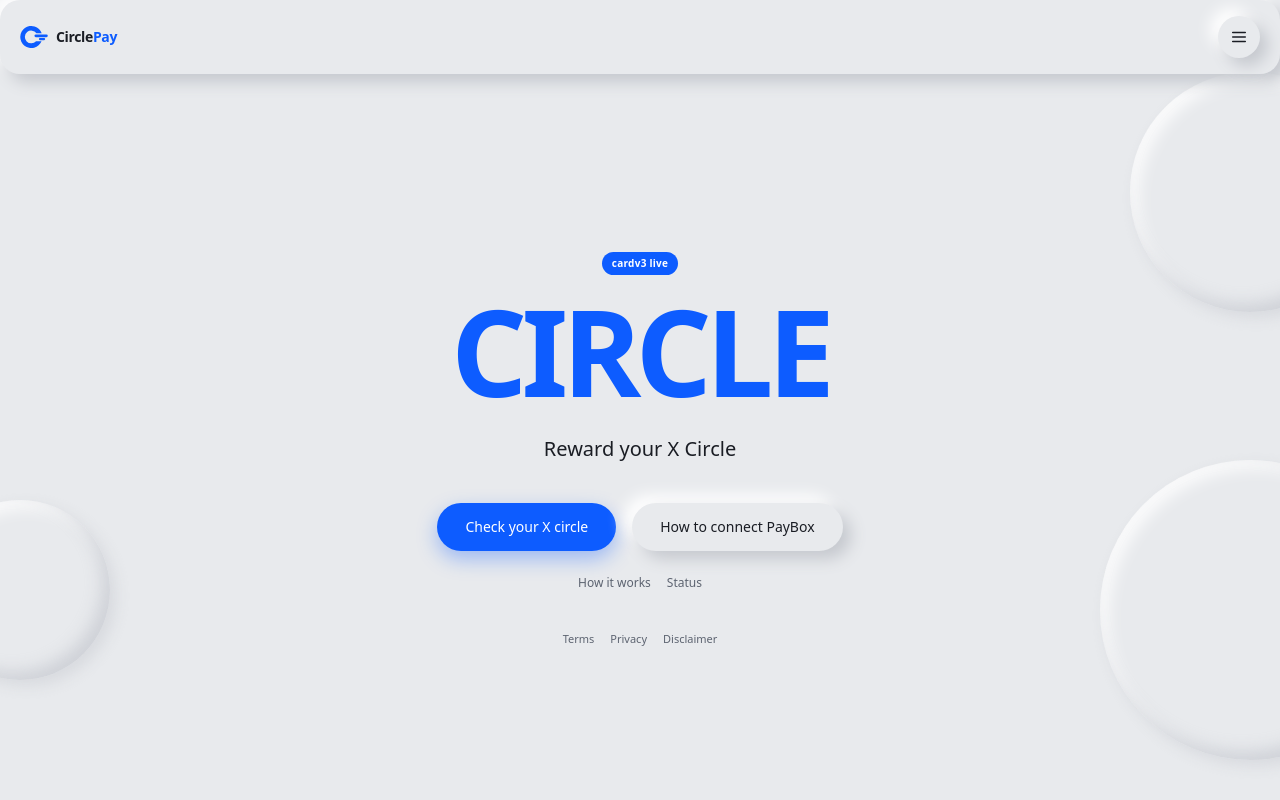
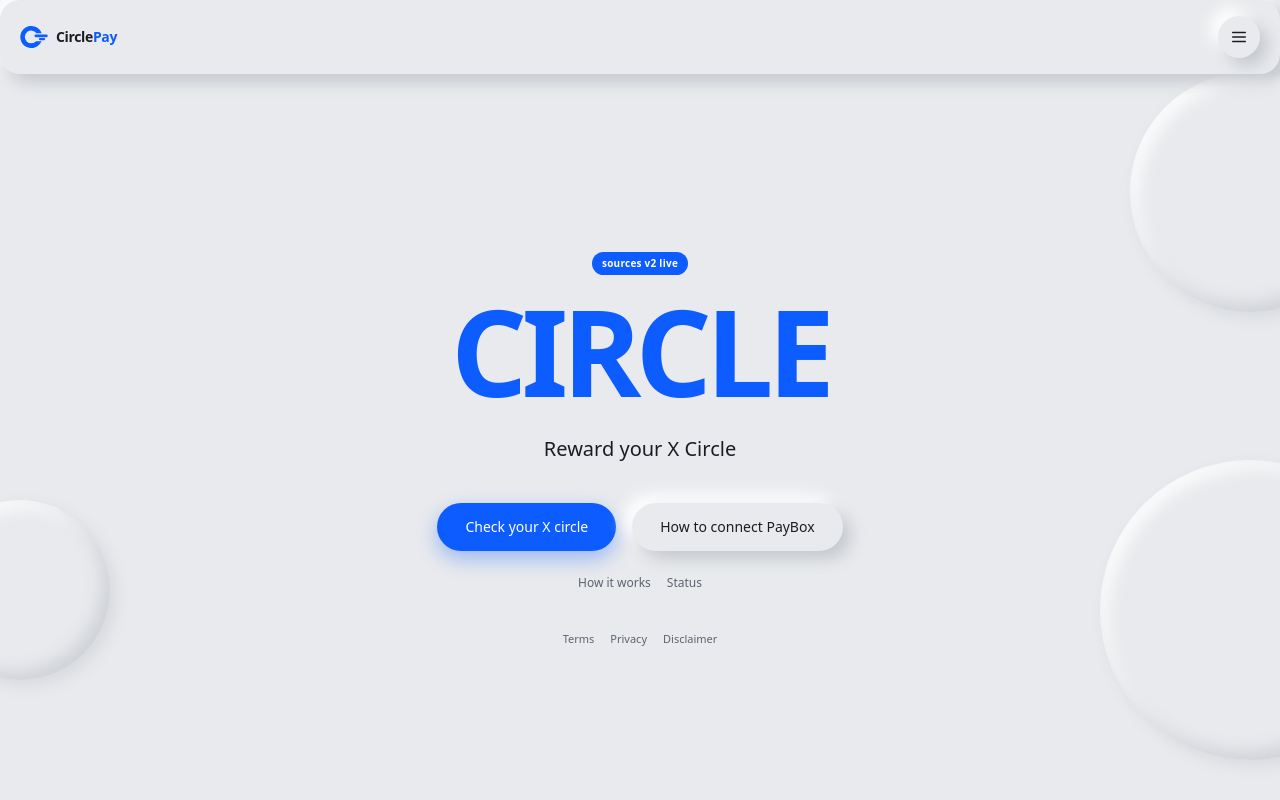
Before and after one commit to erthxn/CirclePay, a Next.js app: page / in a window 1280 px wide. Shown: the top 800 px of the page. Built offline with nearby package versions, Linux system fonts and the light colour scheme.

Commit message:
Update stamp to sources v2 live

```diff
--- a/app/page.tsx
+++ b/app/page.tsx
@@ -5,7 +5,7 @@ export default function Home() {
     <div className="min-h-[calc(100vh-5rem)] flex flex-col items-center justify-center px-5 text-center">
       <div className="mb-4">
         <span className="inline-block px-2.5 py-1 text-[10px] font-semibold tracking-wide rounded-full bg-[var(--accent)] text-white">
-          cardv3 live
+          sources v2 live
         </span>
       </div>
 
```
